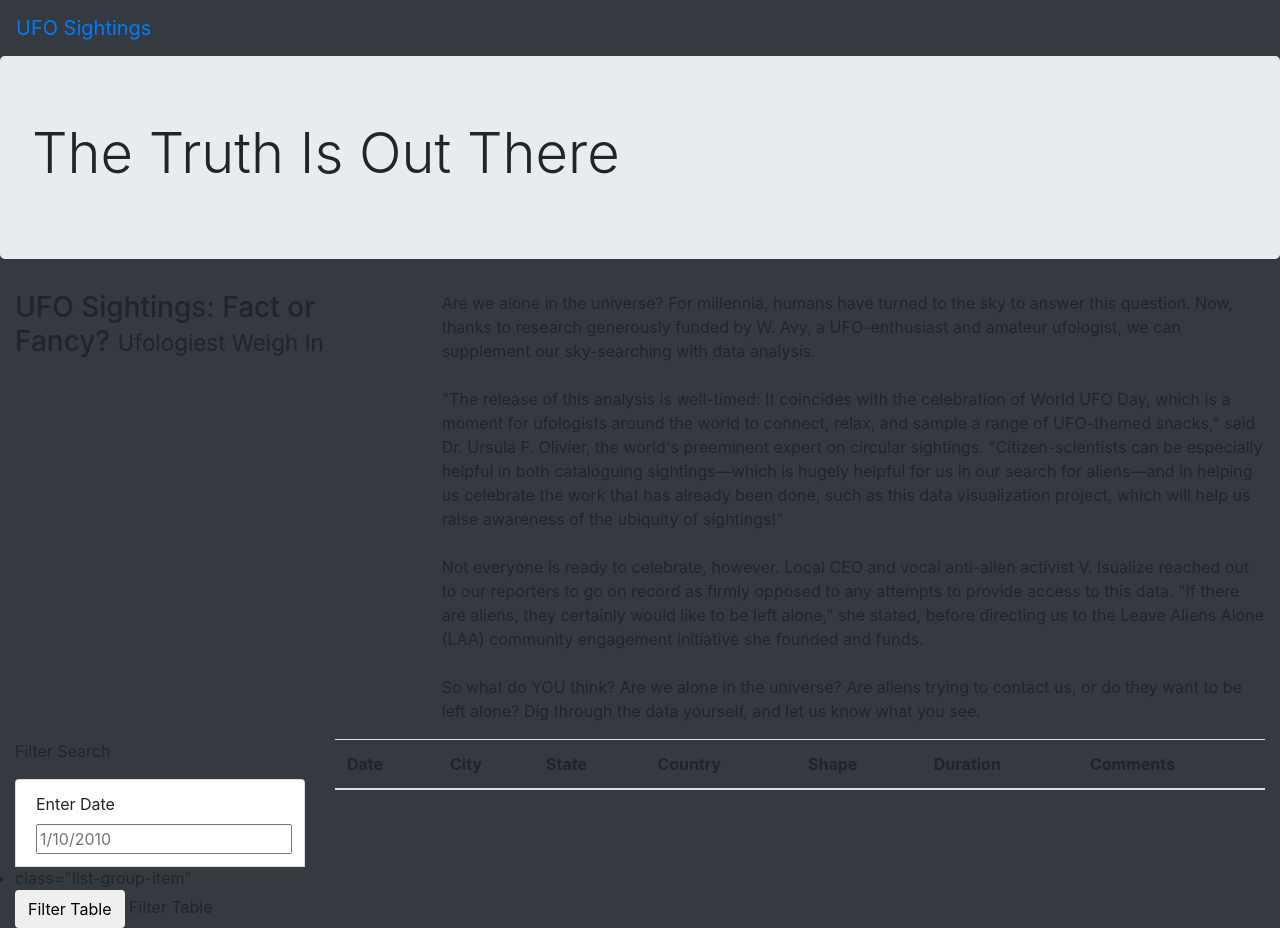
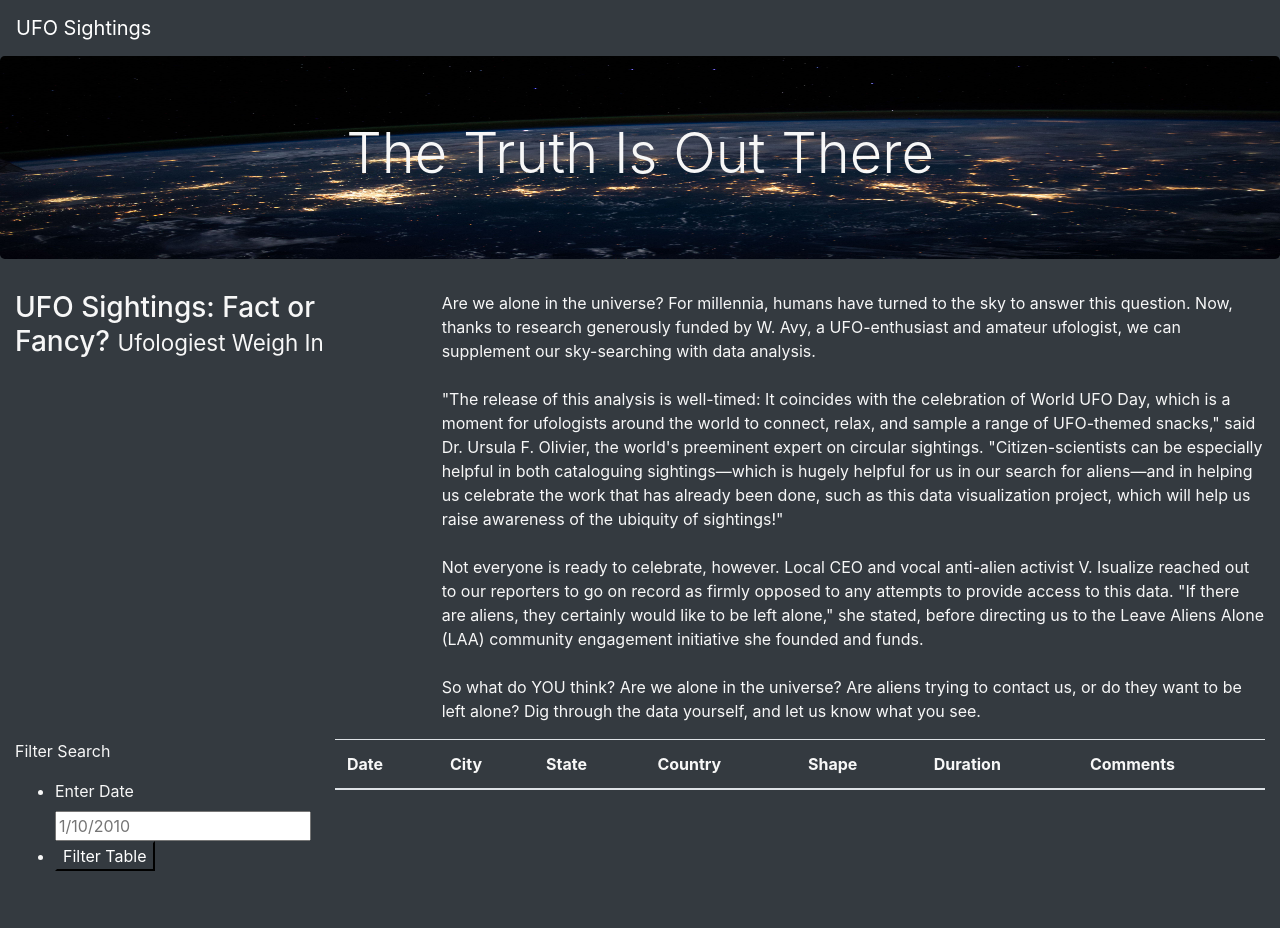
Before and after one commit to jtspingler/UFOs, a plain HTML site: page index.html in a window 1280 px wide. After the commit the page ends 887 px from the top, so only its background shows below. Drawn offline with nearby package versions, Linux system fonts and the light colour scheme; a script that the page names is missing.

Commit message:
module 11

```diff
--- a/index.html
+++ b/index.html
@@ -16,7 +16,7 @@
 </head>
 <body class="bg-dark">
     <div class="wrapper">
-        <nav class="navbar navbar-expand-lg">
+        <nav class="navbar navbar-dark bg-dark navbar-expand-lg">
             <a class="navbar-brand" href="index.html">UFO Sightings</a>
         </nav>
     </div>
@@ -37,15 +37,15 @@
     <div class = "container-fluid">
         <div class="row">
             <div class="col-md-3">
-                <form>
+                <form class="bg-dark" style="font-family: inherit; font-size: 1rem;">
                     <p>Filter Search</p>
-                    <ul class="list-group">
-                      <li class="list-group-item">
+                    <ul class="bg-dark">
+                      <li class="bg-dark">
                         <label for="date">Enter Date</label>
                         <input type="text" placeholder="1/10/2010" id="datetime" />
                       </li>
-                      <li>class="list-group-item"
-                        <button id="filter-btn" type="button" class="btn btn-default">Filter Table</button>
+                      <li>
+                        <button id="filter-btn" type="button" class="btn-dark">
                            Filter Table
                         </button>
                     </li>
--- a/static/CSS/style.css
+++ b/static/CSS/style.css
@@ -0,0 +1,9 @@
+body {
+
+    color: #f7f7f7;
+  }
+  .jumbotron {
+    background-image: url("../images/nasa.jpg");
+    background-size: 100% 100%;
+    text-align: center;
+  }
```
Also changed, not shown: static/images/nasa.jpg (added).
